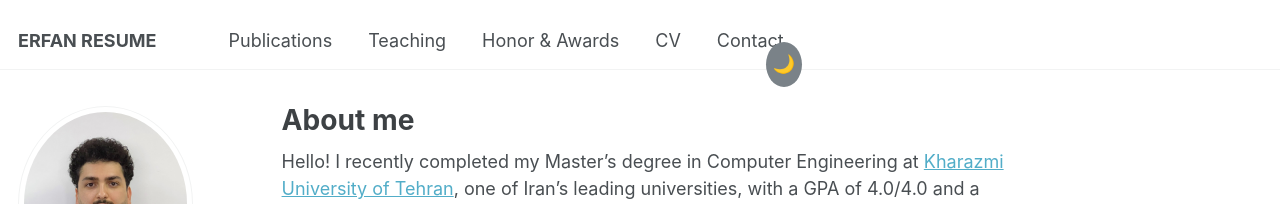
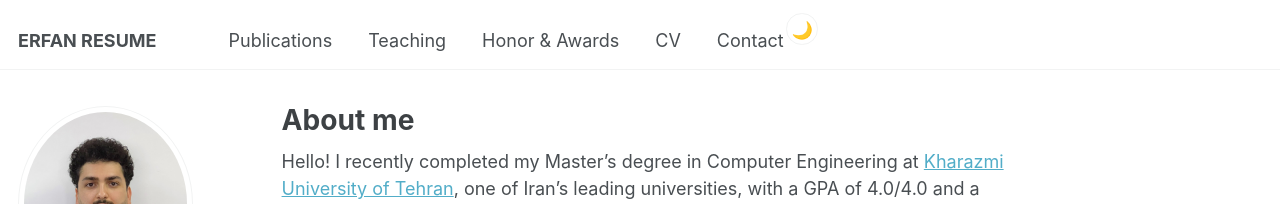
Before and after one commit to erfanresume/erfanresume.github.io, a Jekyll site: the page built from _pages/about.md, in a window 1280 px wide. Shown: the top 204 px of the page. Built offline with Jekyll 4.4.1, drawn with Linux system fonts in a browser that asks for light colours; some web fonts are replaced.

Commit message:
Update _custom.scss

```diff
--- a/_sass/_custom.scss
+++ b/_sass/_custom.scss
@@ -98,7 +98,58 @@ pre {
   color: var(--site-text) !important;
   border-color: var(--site-border) !important;
 }
+.masthead__menu-item--theme {
+  display: inline-flex !important;
+  align-items: center !important;
+  justify-content: center !important;
+  margin-left: 0.9rem !important;
+  padding: 0 !important;
+  line-height: 1 !important;
 
+  /* بالا/پایین کردن دکمه */
+  transform: translateY(-4px);
+}
+
+.theme-toggle {
+  -webkit-appearance: none !important;
+  appearance: none !important;
+
+  display: inline-flex !important;
+  align-items: center !important;
+  justify-content: center !important;
+
+  width: 1.75rem !important;
+  height: 1.75rem !important;
+  min-width: 1.75rem !important;
+  min-height: 1.75rem !important;
+
+  padding: 0 !important;
+  margin: 0 !important;
+
+  border-radius: 50% !important;
+  border: 1px solid var(--site-border) !important;
+
+  background-color: var(--site-surface) !important;
+  color: var(--site-text) !important;
+
+  cursor: pointer;
+  line-height: 1 !important;
+  font-size: 0 !important;
+
+  box-shadow: none !important;
+}
+
+.theme-toggle::before {
+  content: "🌙";
+  display: block;
+  font-size: 0.95rem;
+  line-height: 1;
+}
+
+html[data-theme="dark"] .theme-toggle::before {
+  content: "☀️";
+}
+/*
 .theme-toggle {
   margin-left: 1rem;
   border: 1px solid var(--site-border);
@@ -126,7 +177,7 @@ pre {
   cursor: pointer;
   line-height: 1;
 
-  /* این خط هر متن اضافه داخل دکمه را پنهان می‌کند */
+
   font-size: 0;
 }
 
@@ -151,3 +202,4 @@ html[data-theme="dark"] .theme-toggle::before {
 .masthead__menu-item--theme {
   transform: translateY(1px);
 }
+*/
```
